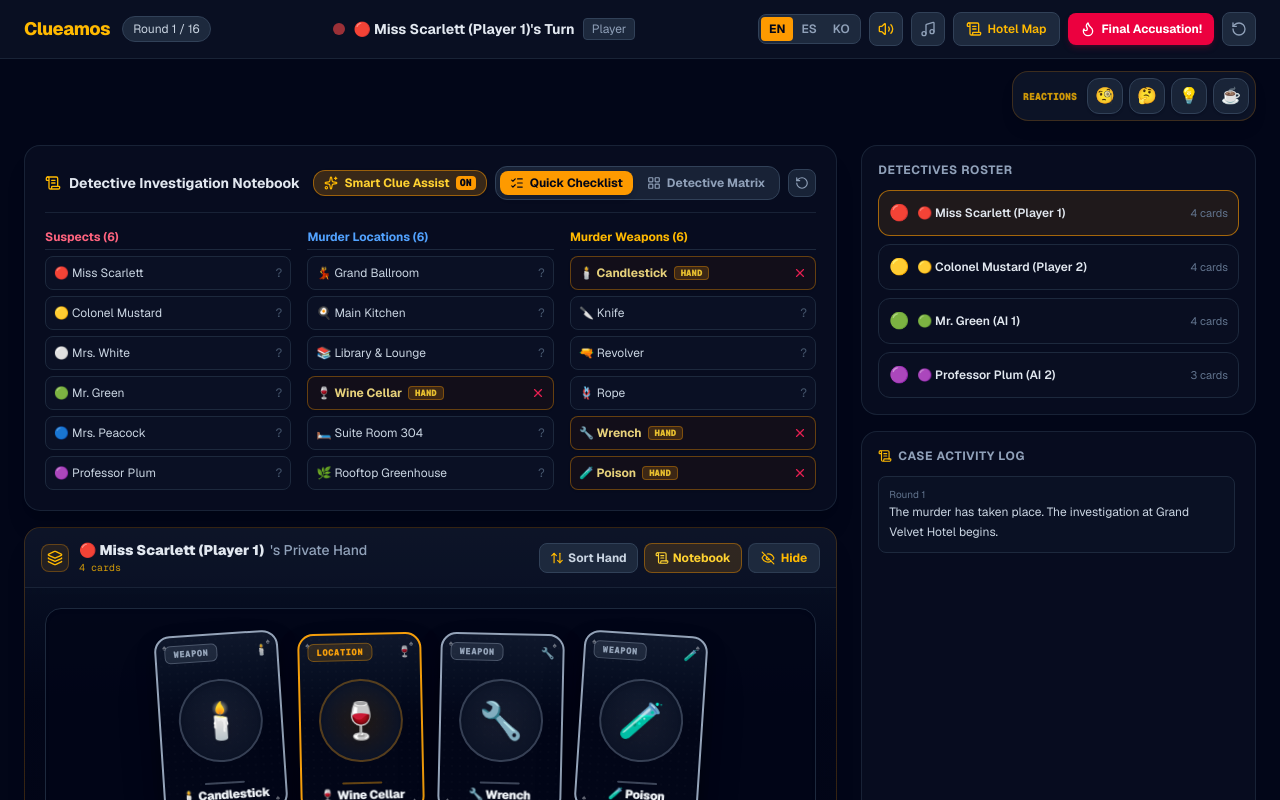
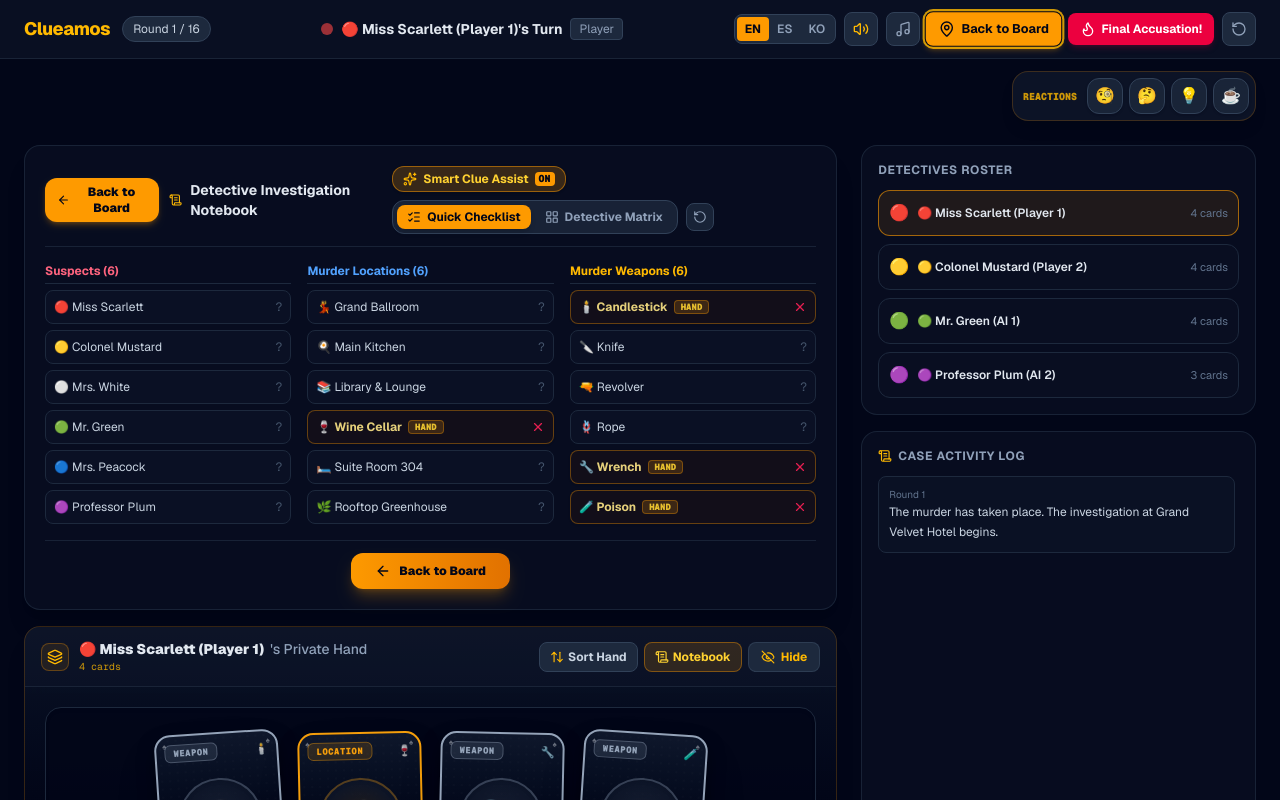
Before and after one commit to ostrichick/Clueamos, a Next.js app: page / in a window 1280 px wide. Both pictures are taken after a click on the button "Deduction Sheet". Shown: the top 800 px of the page. Built offline with nearby package versions, Linux system fonts and the light colour scheme.

Commit message:
fix(ui): add prominent back to board button in notebook header, bottom bar, and game header

```diff
--- a/src/app/page.tsx
+++ b/src/app/page.tsx
@@ -457,6 +457,7 @@ export default function Home() {
                 setUserNotes({});
                 setMatrixNotes({});
               }}
+              onBackToBoard={() => setActiveTab('board')}
             />
           )}
 
--- a/src/components/layout/GameHeader.tsx
+++ b/src/components/layout/GameHeader.tsx
@@ -7,7 +7,8 @@ import {
   Music,
   ScrollText,
   Flame,
-  RotateCcw
+  RotateCcw,
+  MapPin
 } from 'lucide-react';
 import { Player } from '@/engine/types';
 import { SupportedLocale, TranslationStrings } from '@/i18n/translations';
@@ -146,10 +147,14 @@ export const GameHeader: React.FC<GameHeaderProps> = ({
 
         <button
           onClick={() => setActiveTab(activeTab === 'board' ? 'notes' : 'board')}
-          className="text-xs font-semibold px-3 py-2 rounded-lg bg-slate-800 hover:bg-slate-700 border border-slate-700 transition-colors flex items-center gap-1.5 text-amber-400"
+          className={`text-xs font-bold px-3 py-2 rounded-lg border transition-all flex items-center gap-1.5 ${
+            activeTab === 'notes'
+              ? 'bg-amber-500 hover:bg-amber-400 text-slate-950 font-black shadow-md shadow-amber-500/30 ring-2 ring-amber-400/80 scale-105'
+              : 'bg-slate-800 hover:bg-slate-700 border-slate-700 text-amber-400'
+          }`}
         >
-          <ScrollText className="w-4 h-4" />
-          <span>{activeTab === 'board' ? t.viewNotes : t.viewMap}</span>
+          {activeTab === 'board' ? <ScrollText className="w-4 h-4" /> : <MapPin className="w-4 h-4" />}
+          <span>{activeTab === 'board' ? t.viewNotes : t.backToBoard}</span>
         </button>
 
         {isHumanTurn && isMyTurn && !currentPlayer.isEliminated && (
--- a/src/components/notebook/DeductionNotebook.tsx
+++ b/src/components/notebook/DeductionNotebook.tsx
@@ -1,7 +1,7 @@
 'use client';
 
 import React, { useState, useMemo } from 'react';
-import { ScrollText, ListChecks, LayoutGrid, Check, X, Sparkles, RotateCcw } from 'lucide-react';
+import { ScrollText, ListChecks, LayoutGrid, Check, X, Sparkles, RotateCcw, ArrowLeft } from 'lucide-react';
 import { Player, LogEntry } from '@/engine/types';
 import { SUSPECTS, LOCATIONS, WEAPONS } from '@/engine/data';
 import { SupportedLocale, TranslationStrings } from '@/i18n/translations';
@@ -21,6 +21,7 @@ interface DeductionNotebookProps {
   getRoomName: (id: string) => string;
   logs?: LogEntry[];
   onResetNotes?: () => void;
+  onBackToBoard?: () => void;
 }
 
 export const DeductionNotebook: React.FC<DeductionNotebookProps> = ({
@@ -36,6 +37,7 @@ export const DeductionNotebook: React.FC<DeductionNotebookProps> = ({
   getRoomName,
   logs = [],
   onResetNotes,
+  onBackToBoard,
 }) => {
   const [notebookViewMode, setNotebookViewMode] = useState<'simple' | 'matrix'>('simple');
   const [smartAssist, setSmartAssist] = useState<boolean>(true);
@@ -192,11 +194,22 @@ export const DeductionNotebook: React.FC<DeductionNotebookProps> = ({
   return (
     <div className="bg-slate-900/40 border border-slate-800/80 rounded-2xl p-4 sm:p-5 flex flex-col gap-4 shadow-xl">
       <div className="flex flex-col sm:flex-row sm:items-center justify-between gap-3 border-b border-slate-800/80 pb-3">
-        <div className="flex items-center gap-2">
-          <ScrollText className="w-4 h-4 text-amber-400" />
-          <h2 className="text-sm font-bold text-slate-200">
-            {t.notebookTitle}
-          </h2>
+        <div className="flex items-center gap-2.5">
+          {onBackToBoard && (
+            <button
+              onClick={onBackToBoard}
+              className="px-3 py-1.5 rounded-xl bg-amber-500 hover:bg-amber-400 text-slate-950 font-black text-xs shadow-md shadow-amber-500/25 flex items-center gap-1.5 transition-all active:scale-95 cursor-pointer"
+            >
+              <ArrowLeft className="w-4 h-4" />
+              <span>{t.backToBoard}</span>
+            </button>
+          )}
+          <div className="flex items-center gap-2">
+            <ScrollText className="w-4 h-4 text-amber-400" />
+            <h2 className="text-sm font-bold text-slate-200">
+              {t.notebookTitle}
+            </h2>
+          </div>
         </div>
 
         {/* 컨트롤: 스마트 어시스트 토글 & 보기 모드 전환 & 초기화 */}
@@ -335,6 +348,19 @@ export const DeductionNotebook: React.FC<DeductionNotebookProps> = ({
           </table>
         </div>
       )}
+
+      {/* 하단: 보드로 돌아가기 편의 버튼 */}
+      {onBackToBoard && (
+        <div className="pt-3 border-t border-slate-800/80 flex justify-center">
+          <button
+            onClick={onBackToBoard}
+            className="w-full sm:w-auto px-6 py-2.5 rounded-xl bg-gradient-to-r from-amber-500 to-amber-600 hover:from-amber-400 hover:to-amber-500 text-slate-950 font-black text-xs shadow-lg shadow-amber-500/25 flex items-center justify-center gap-2 transition-all active:scale-95 cursor-pointer"
+          >
+            <ArrowLeft className="w-4 h-4" />
+            <span>{t.backToBoard}</span>
+          </button>
+        </div>
+      )}
     </div>
   );
 };
--- a/src/i18n/translations.ts
+++ b/src/i18n/translations.ts
@@ -140,6 +140,7 @@ export interface TranslationStrings {
   sortByCategory: string;
   quickNotes: string;
   secretPassagePrompt: string;
+  backToBoard: string;
 
   // Game Over
   investigationEnd: string;
@@ -311,6 +312,7 @@ export const translations: Record<SupportedLocale, TranslationStrings> = {
     sortByCategory: 'Sort Hand',
     quickNotes: 'Notebook',
     secretPassagePrompt: 'Take Secret Passage to',
+    backToBoard: 'Back to Board',
 
     investigationEnd: 'Investigation Closed',
     truthRevealed: 'solved the mystery and brought justice!',
@@ -541,6 +543,7 @@ export const translations: Record<SupportedLocale, TranslationStrings> = {
     sortByCategory: 'Ordenar Mano',
     quickNotes: 'Cuaderno',
     secretPassagePrompt: 'Usar Pasaje Secreto a',
+    backToBoard: 'Volver al Tablero',
 
     investigationEnd: 'Investigación Concluida',
     truthRevealed: '¡resolvió el misterio y triunfó!',
@@ -771,6 +774,7 @@ export const translations: Record<SupportedLocale, TranslationStrings> = {
     sortByCategory: '손패 정렬',
     quickNotes: '수첩 보기',
     secretPassagePrompt: '비밀통로를 통해 이동:',
+    backToBoard: '보드판으로 돌아가기',
 
     investigationEnd: '수사 종료',
     truthRevealed: '님이 진실을 밝혀냈습니다!',
--- a/src/store/useGameStore.ts
+++ b/src/store/useGameStore.ts
@@ -17,7 +17,7 @@ import {
   decideBlakeAction,
   recordShownCard
 } from '@/engine/ai';
-import { SupportedLocale, translations, TranslationStrings } from '@/i18n/translations';
+import { SupportedLocale, translations } from '@/i18n/translations';
 import { peerManager, PeerMessage } from '@/network/peerManager';
 import { sounds } from '@/utils/sounds';
 
```
